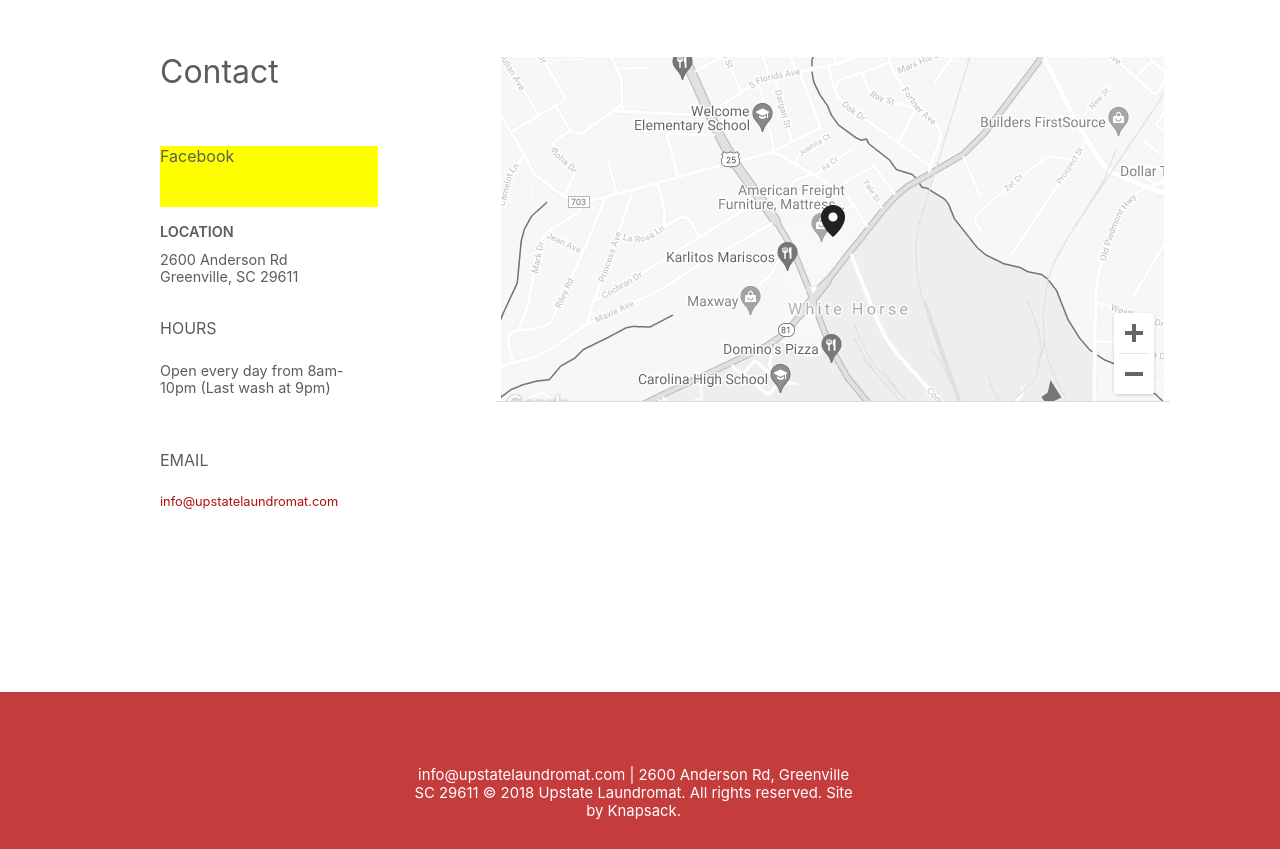
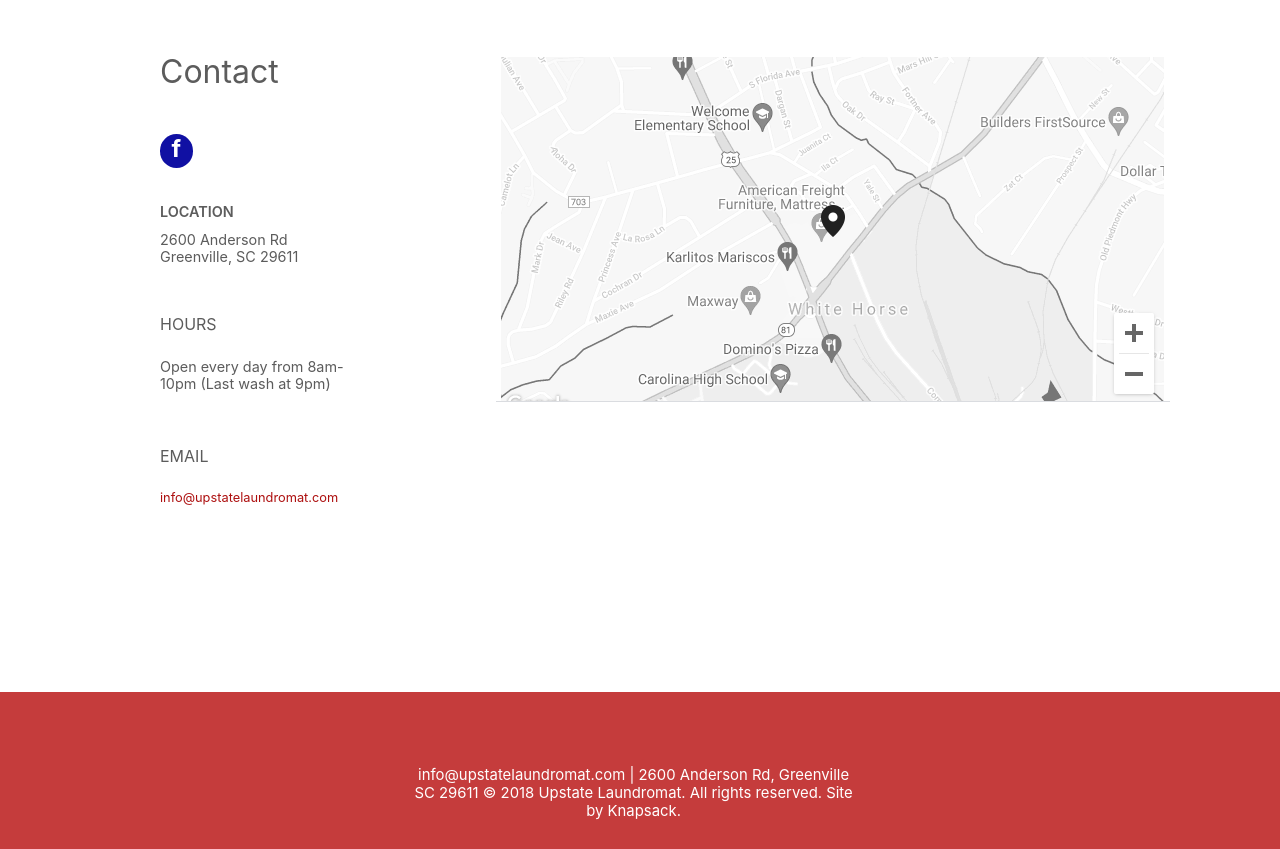
Before and after one commit to Caleb9083/upstatelaundromat-clone, a React (Create React App) app: page / in a window 1280 px wide. Shown: the part 4000-4849 px from the top of the page. Built offline with nearby package versions, Linux system fonts and the light colour scheme.

Commit message:
Prefooter section complete

```diff
--- a/src/components/Prefooter.js
+++ b/src/components/Prefooter.js
@@ -12,7 +12,7 @@ const Frefooter = () => {
                             {"Contact"}
                         </div>
                         <div className="prefooter__left_fb">
-                            {"Facebook"}
+                            {"f"}
                         </div>
                         <div className="prefooter__left_location">
                             {"location".toUpperCase()}
--- a/src/components/stylesheets/Prefooter.css
+++ b/src/components/stylesheets/Prefooter.css
@@ -31,16 +31,21 @@
     height: 11%;
     font-size: 2em;
     font-weight: 400;
-    margin-bottom: 2rem;
+    margin-bottom: 1.3rem;
     color: #5c5c5c;
 }
 
 .prefooter__left_fb{
-    height: 11%;
-    font-size: 1em;
-    background-color: yellow;
+    height: 6%;
+    width: 15%;
+    font-size: 1.5em;
+    font-weight: 700;
+    background-color: rgb(16, 16, 163);
     margin-bottom: 1rem;
-    color: #5c5c5c;
+    color: white;
+    border-radius: 50%;
+    text-align: center;
+    margin-bottom: 2.2rem;
 }
 
 .prefooter__left_location{
@@ -53,7 +58,7 @@
 .prefooter__left_loc_direction{
     height: 9%;
     font-size: 0.9em;
-    margin-bottom: 1rem;
+    margin-bottom: 2rem;
     width: 70%;
     color: #5c5c5c;
 }
```
